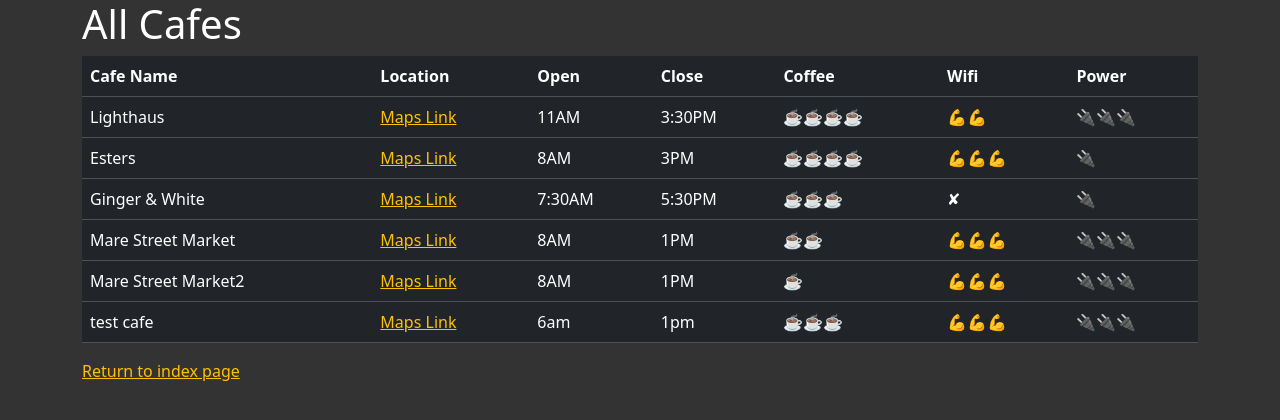
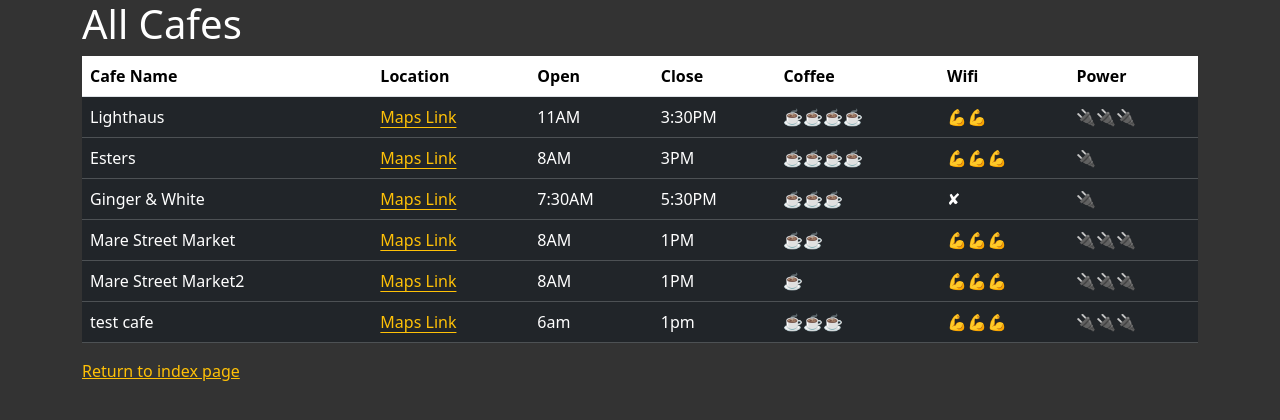
Before and after one commit to SzymonBryniak/Day-62-start, a Flask app: page /cafes in a window 1280 px wide. Shown: the top 420 px of the page. Run offline with Flask 3, Linux system fonts and the light colour scheme; some libraries are stand-ins or nearby versions.

Commit message:
Day 62 progress

```diff
--- a/templates/cafes.html
+++ b/templates/cafes.html
@@ -9,7 +9,7 @@
 
       <h1>All Cafes</h1>
 
-	  <table class="table table-dark">
+	  <table class="table table dark ">
       {% for i in cafes[0] %}
 
         <th scope="col">{{ i }}</th>
@@ -17,17 +17,17 @@
       {% endfor %}
 
       {% for ii in cafes[1:] %}
-        <tr class="table-dark border-bottom">
+        <tr class="table-dark border-top">
           {% for j in ii %}
             {% if ii.index(j) == 1 %}
-              <td class="table-dark"><a href="{{ j }}"> Maps Link </a> </td>
+              <td><a class="link-offset-2 link-underline-opacity-100-hover" href="{{ j }}"> Maps Link </a> </td>
 
             {% else %}
               <td class="table-dark">{{ j }}</td>
             {% endif %}
           {% endfor %}
         </tr>
-      {% endfor %}
+        {% endfor %}
   	  </table>
 
       <p><a href="{{url_for('home')}}">Return to index page</a></p>
```
